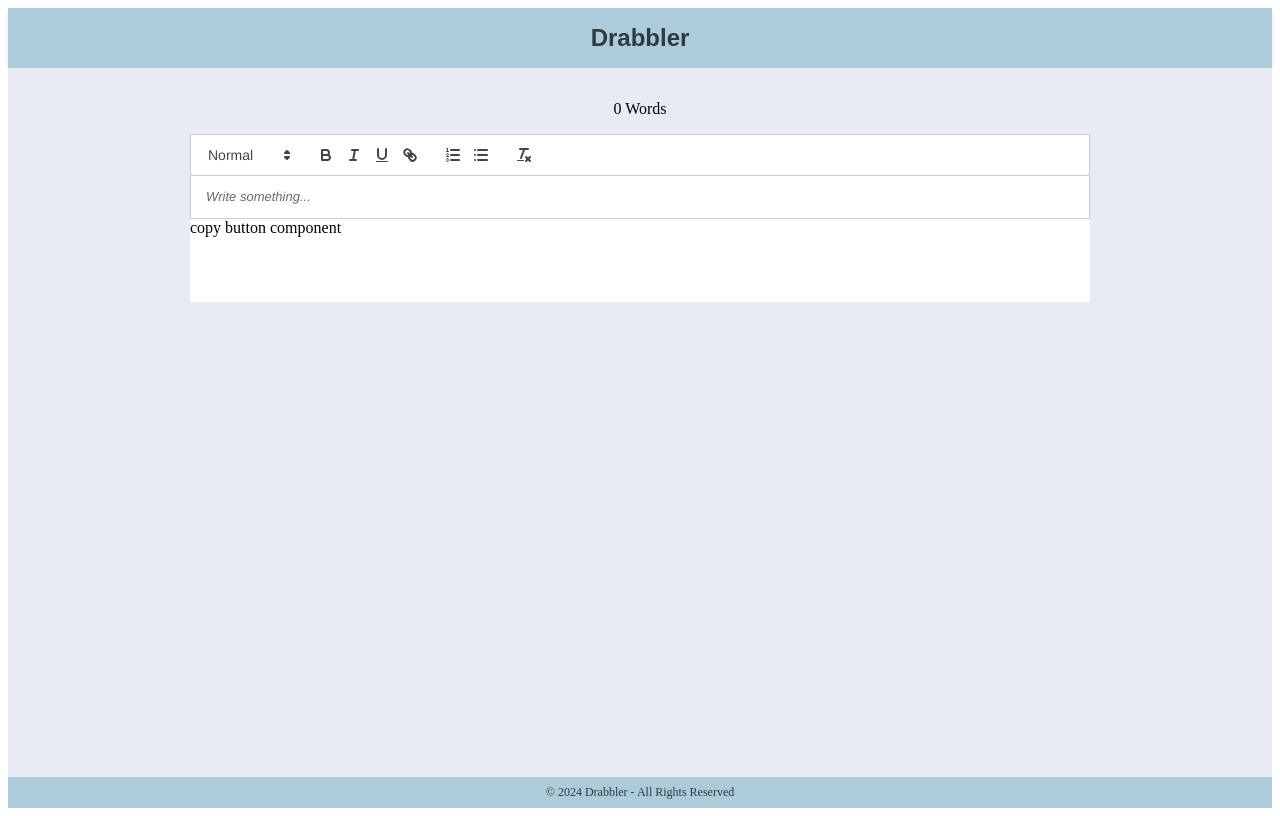
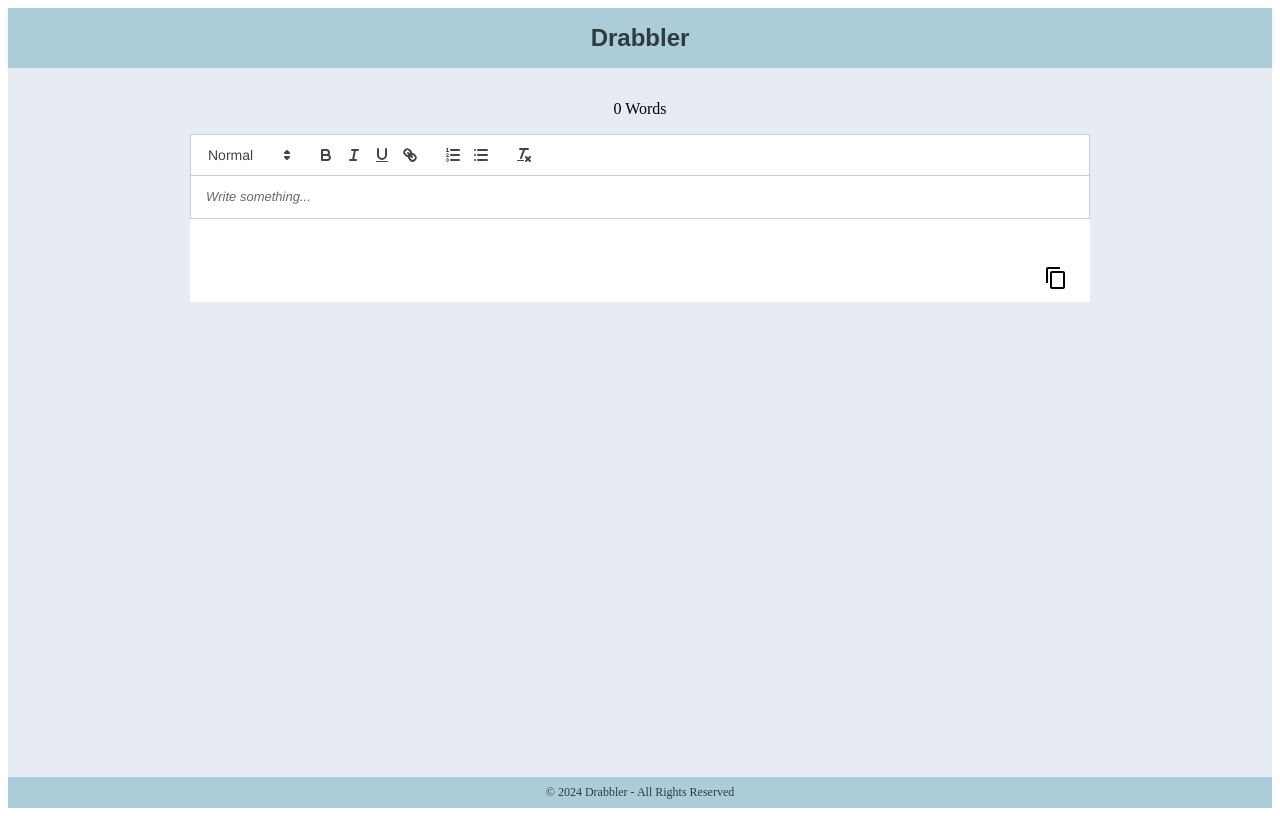
Before and after one commit to SophieBonneval/Drabbler, a React (Vite) app: page / in a window 1280 px wide. Built offline with nearby package versions, Linux system fonts and the light colour scheme; the HTML template or start-up script is replaced by a standard one.

Commit message:
styled copy btn and added copy function

```diff
--- a/package.json
+++ b/package.json
@@ -13,6 +13,7 @@
     "quill": "^2.0.2",
     "react": "^18.3.1",
     "react-dom": "^18.3.1",
+    "react-icons": "^5.3.0",
     "sass": "^1.77.8"
   },
   "devDependencies": {
--- a/src/components/CopyButton/CopyButton.jsx
+++ b/src/components/CopyButton/CopyButton.jsx
@@ -1,7 +1,19 @@
+import { MdOutlineContentCopy } from 'react-icons/md';
+import classes from './CopyButton.module.scss';
+
 function CopyButton({ inputValue }) {
-  console.log('inputValue in copyBtn: ', inputValue);
+  function handleCopyBtn() {
+    navigator.clipboard.writeText(inputValue);
+  }
 
-  return <div>copy button component</div>;
+  return (
+    <button
+      onClick={handleCopyBtn}
+      className={classes['CopyButton__container']}
+    >
+      <MdOutlineContentCopy size={24} />
+    </button>
+  );
 }
 
 export default CopyButton;
--- a/src/components/MainInput/MainInput.jsx
+++ b/src/components/MainInput/MainInput.jsx
@@ -24,7 +24,7 @@ function MainInput({ wordCount }) {
           wordCount(wordCountValue);
         }
 
-        setInputValue(quill.root.innerText);
+        setInputValue(quill.root.innerText.replaceAll('\n\n', '\n'));
       }
     }
 
--- a/src/components/MainInput/MainInput.module.scss
+++ b/src/components/MainInput/MainInput.module.scss
@@ -2,6 +2,7 @@
     background-color: $pure-white;
     max-width: $desk-start;
     margin: 0 auto $base-spacing;
+    position: relative;
 
     :global(.ql-container.ql-snow, .ql-editor) {
         min-height: 168px;
```
Also changed, not shown: 1 other file (tests, documents, lock files or other folders).
